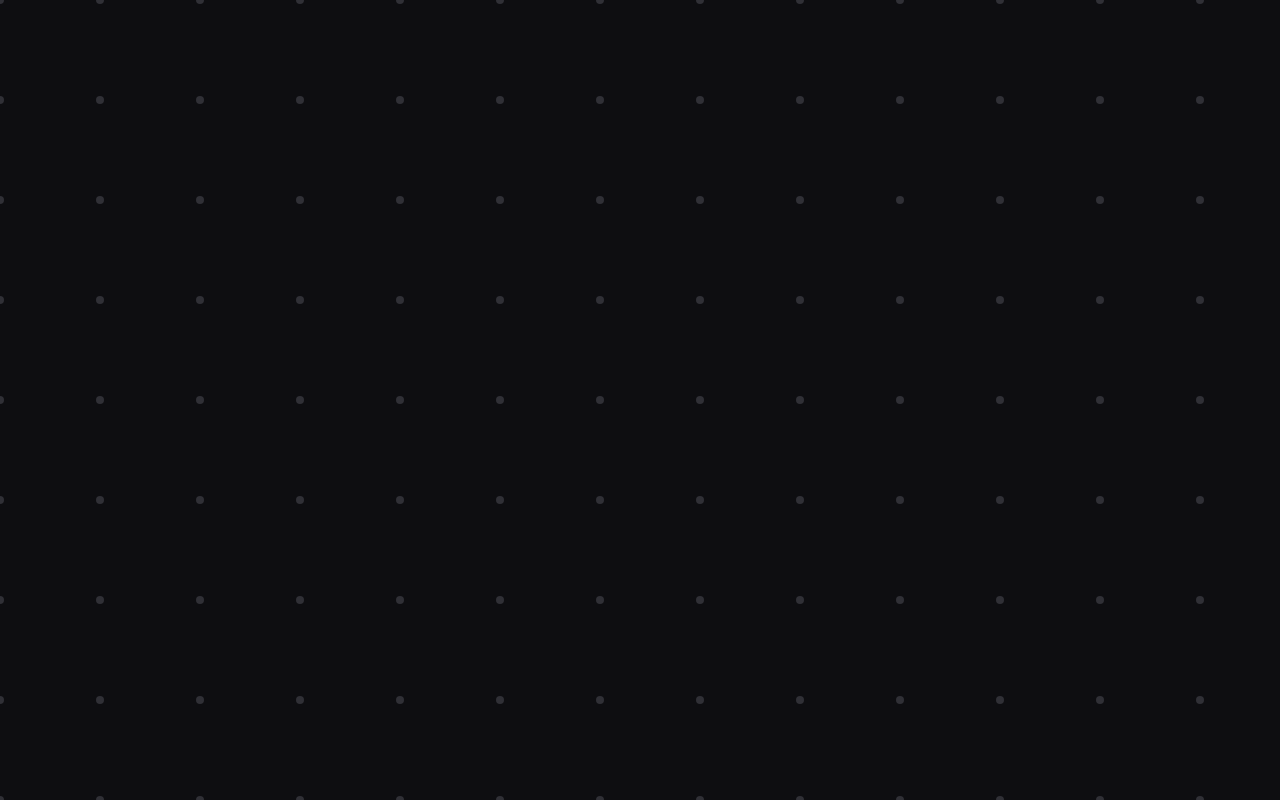
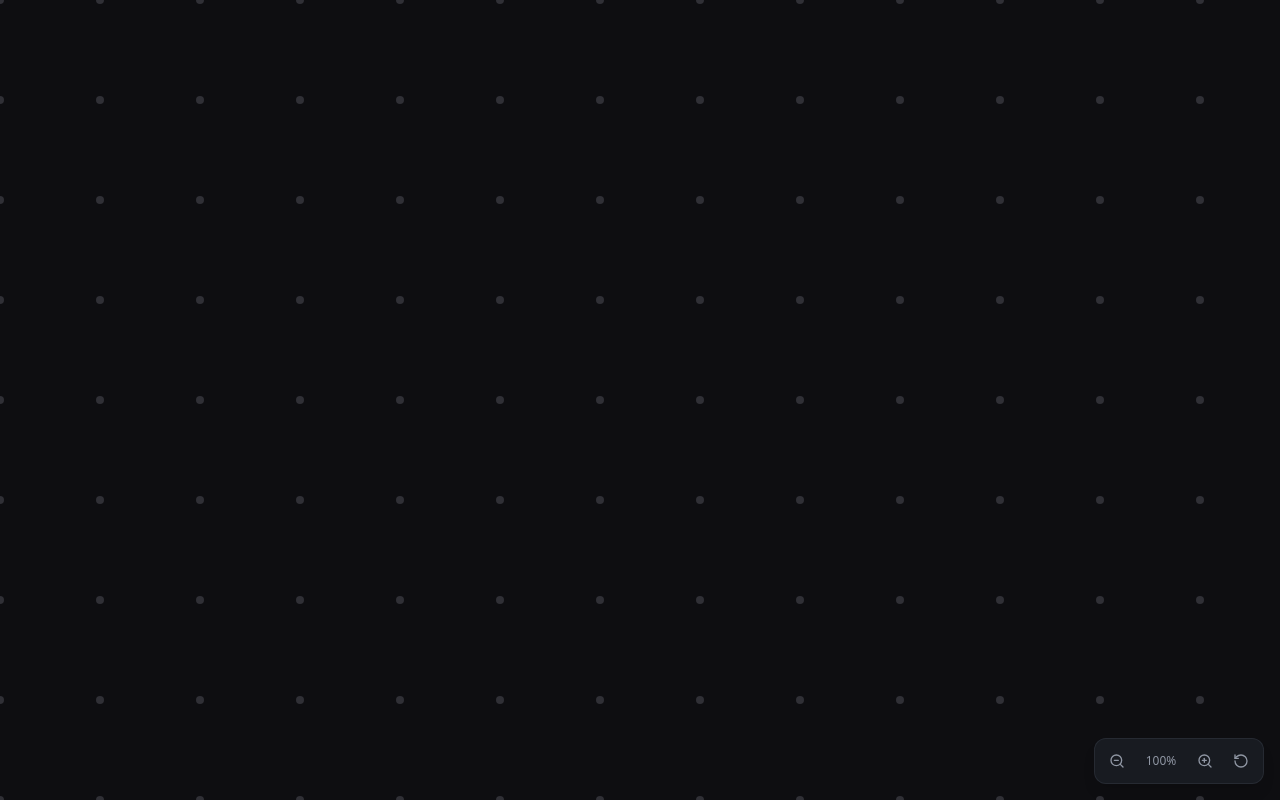
Before and after one commit to Zovin/siteboard, a React (Vite) app in the folder site-board/: page / in a window 1280 px wide. Built offline with nearby package versions, Linux system fonts and the light colour scheme.

Commit message:
added toolbar for zoom and resetting view

```diff
--- a/site-board/src/Canvas.tsx
+++ b/site-board/src/Canvas.tsx
@@ -5,6 +5,7 @@ import { Arrows } from "./components/Arrows";
 import './Canvas.css'
 import { findSnapTarget } from "./helper/snapHelper";
 import { CanvasBackground } from "./components/CanvasBackground";
+import Toolbar from "./components/Toolbar";
 
 export default function Canvas() {
     const curPosRef = useRef<Point>({x: 0, y: 0});
@@ -13,6 +14,7 @@ export default function Canvas() {
     const getZoom = () => {
         return zoomRef.current;
     }
+    const [zoom, setZoom] = useState(1);
 
     const arrowIdRef = useRef<null | string>(null);
 
@@ -48,6 +50,12 @@ export default function Canvas() {
     const arrowsLayerRef = useRef<HTMLDivElement>(null);
 
     const cardIdCounter = useRef<number>(Number(localStorage.getItem("idCount") ?? 0));
+
+    const canvasAPIRef = useRef<{
+        zoomIn: () => void;
+        zoomOut: () => void;
+        resetView: () => void;
+    } | null>(null);
 
     const transformItems = () => {
         const itemsLayer = itemsLayerRef.current;
@@ -218,6 +226,15 @@ export default function Canvas() {
             addCard={addInputCard}
             transformItems={transformItems}
             setFocusItem={setFocusItem}
+            apiRef={canvasAPIRef}
+            onZoomChange={setZoom}
+        />
+
+        <Toolbar
+            zoom={zoom}
+            onZoomIn={() => canvasAPIRef.current?.zoomIn()}
+            onZoomOut={() => canvasAPIRef.current?.zoomOut()}
+            onResetView={() => canvasAPIRef.current?.resetView()}
         />
 
         <div ref={arrowsLayerRef} className="arrows-layer">
--- a/site-board/src/components/CanvasBackground.tsx
+++ b/site-board/src/components/CanvasBackground.tsx
@@ -16,6 +16,12 @@ type CanvasBackgroundProps = {
     addCard: (worldX: number, worldY: number) => void;
     transformItems: () => void;
     setFocusItem: (id: number | string | null) => void;
+    apiRef: React.RefObject<{
+        zoomIn: () => void;
+        zoomOut: () => void;
+        resetView: () => void;
+    } | null>;
+    onZoomChange?: (zoom: number) => void;
 }
 
 export function CanvasBackground({
@@ -24,7 +30,9 @@ export function CanvasBackground({
     interactionMode,
     addCard,
     transformItems,
-    setFocusItem
+    setFocusItem,
+    apiRef,
+    onZoomChange
 }: CanvasBackgroundProps
 ) {
 
@@ -104,38 +112,79 @@ export function CanvasBackground({
         }
     };
 
-    const onWheel = (e: React.WheelEvent<HTMLCanvasElement>) => {
-        e.preventDefault(); // prevent scrolling down
-
-        const canvas = canvasRef.current;
-        if (!canvas) return;
-
-        const canvasLocation = canvas.getBoundingClientRect();
-        // current location of the mouse relative to the screen
-        const mouseX = e.clientX - canvasLocation.left;
-        const mouseY = e.clientY - canvasLocation.top;
-
+    const zoomAtScreenPoint = (
+        screenX: number,
+        screenY: number,
+        zoomFactor: number
+    ) => {
         const oldZoom = zoomRef.current;
 
-        const worldMouseX = camera.current.x + mouseX / oldZoom;
-        const worldMouseY = camera.current.y + mouseY / oldZoom;
+        const worldMouseX = camera.current.x + screenX / oldZoom;
+        const worldMouseY = camera.current.y + screenY / oldZoom;
 
-        const zoomFactor = e.deltaY > 0 ? 0.9 : 1.1;    // zoom in or zoom out by 10% every time, not a flat number
         let newZoom = oldZoom * zoomFactor;
-        newZoom = Math.min(maxZoom, Math.max(minZoom, newZoom)); // limit the zoom to either minZoom or maxZoom
+        newZoom = Math.min(maxZoom, Math.max(minZoom, newZoom));
 
         // when zooming, we want the mouseX and mouseY value to still be the same, so we change the camera location instead.
         // (if the camera zooms in, we want to move the camera's world x postion to be closer to the mouse pointer and vice versa)
         // currently CameraX = worldMouseX - mouseX/oldZoom(this gives the real distance of the mouse to left corner),
         // so to get the cameraX with new zoom, we do
         // CameraX = worldMouseX - mouseX/newZoom
-        camera.current.x = worldMouseX - mouseX / newZoom;
-        camera.current.y = worldMouseY - mouseY / newZoom;
+
+        camera.current.x = worldMouseX - screenX / newZoom;
+        camera.current.y = worldMouseY - screenY / newZoom;
 
         zoomRef.current = newZoom;
+        onZoomChange?.(newZoom);
 
         draw();
         transformItems();
+    };
+
+    const zoomFromCenter = (zoomFactor: number) => {
+        const canvas = canvasRef.current;
+        if (!canvas) return;
+
+        const rect = canvas.getBoundingClientRect();
+
+        const centerX = rect.width / 2;
+        const centerY = rect.height / 2;
+
+        zoomAtScreenPoint(centerX, centerY, zoomFactor);
+    };
+
+    const resetView = () => {
+        camera.current = { x: 0, y: 0 };
+        zoomRef.current = 1;
+        draw();
+        transformItems();
+        onZoomChange?.(1);
+    };
+
+    useEffect(() => {
+        if (apiRef) {
+            apiRef.current = {
+                zoomIn: () => zoomFromCenter(1.1),
+                zoomOut: () => zoomFromCenter(0.9),
+                resetView,
+            };
+        }
+    }, [apiRef]);
+
+    const onWheel = (e: React.WheelEvent<HTMLCanvasElement>) => {
+        e.preventDefault();
+
+        const canvas = canvasRef.current;
+        if (!canvas) return;
+
+        const rect = canvas.getBoundingClientRect();
+
+        const mouseX = e.clientX - rect.left;
+        const mouseY = e.clientY - rect.top;
+
+        const zoomFactor = e.deltaY > 0 ? 0.9 : 1.1;
+
+        zoomAtScreenPoint(mouseX, mouseY, zoomFactor);
     }
 
     const onDoubleClick = (e: React.PointerEvent<HTMLCanvasElement>) => {
@@ -197,6 +246,6 @@ export function CanvasBackground({
             onWheel={onWheel}
             onDoubleClick={onDoubleClick}
         />
-    )
+    );
 
 }
--- /dev/null
+++ b/site-board/src/components/Toolbar.tsx
@@ -0,0 +1,60 @@
+import { ZoomIn, ZoomOut, RotateCcw } from "lucide-react"
+
+interface ZoomToolbarProps {
+  zoom: number
+  onZoomIn: () => void
+  onZoomOut: () => void
+  onResetView: () => void
+}
+
+export default function Toolbar({
+    zoom,
+    onZoomIn,
+    onZoomOut,
+    onResetView
+}: ZoomToolbarProps) {
+    return (
+        <div className="absolute bottom-4 right-4 z-50 flex items-center gap-1 p-1.5 bg-card/95 backdrop-blur-sm border border-border/50 rounded-xl shadow-lg">
+
+        <ToolButton
+            icon={ZoomOut}
+            label="Zoom Out"
+            onClick={onZoomOut}
+        />
+
+        <span className="px-2 text-xs font-medium text-muted-foreground min-w-[3rem] text-center">
+            {Math.round(zoom * 100)}%
+        </span>
+
+        <ToolButton
+            icon={ZoomIn}
+            label="Zoom In"
+            onClick={onZoomIn}
+        />
+
+        <ToolButton
+            icon={RotateCcw}
+            label="Reset View"
+            onClick={onResetView}
+        />
+        </div>
+    )
+}
+
+interface ToolButtonProps {
+  icon: React.ComponentType<{ className?: string }>
+  label: string
+  onClick: () => void
+}
+
+function ToolButton({ icon: Icon, label, onClick }: ToolButtonProps) {
+    return (
+        <button
+            onClick={onClick}
+            title={label}
+            className="p-2 rounded-lg transition-colors duration-150 text-muted-foreground hover:bg-muted hover:text-foreground"
+        >
+            <Icon className="w-4 h-4" />
+        </button>
+    )
+}
```
Lines whose indentation alone changed are shown as unchanged.
